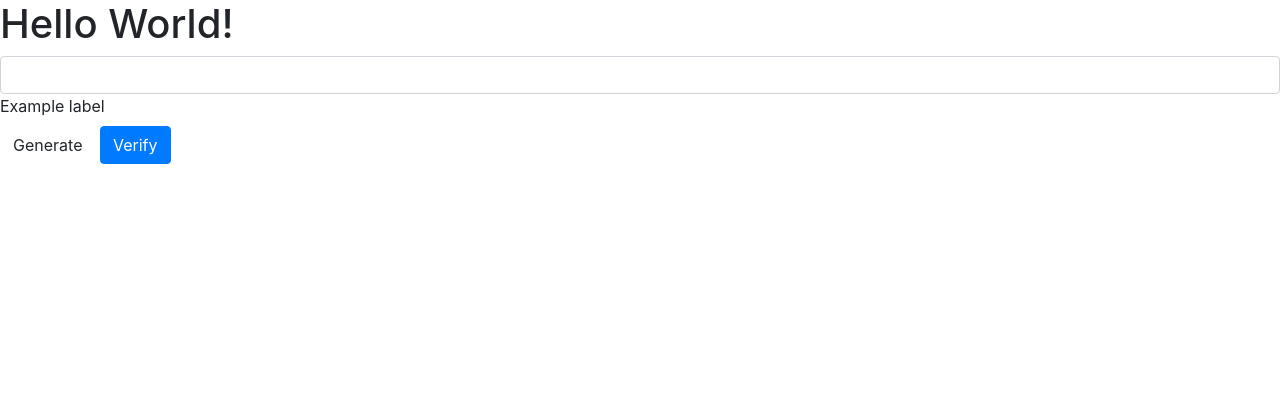
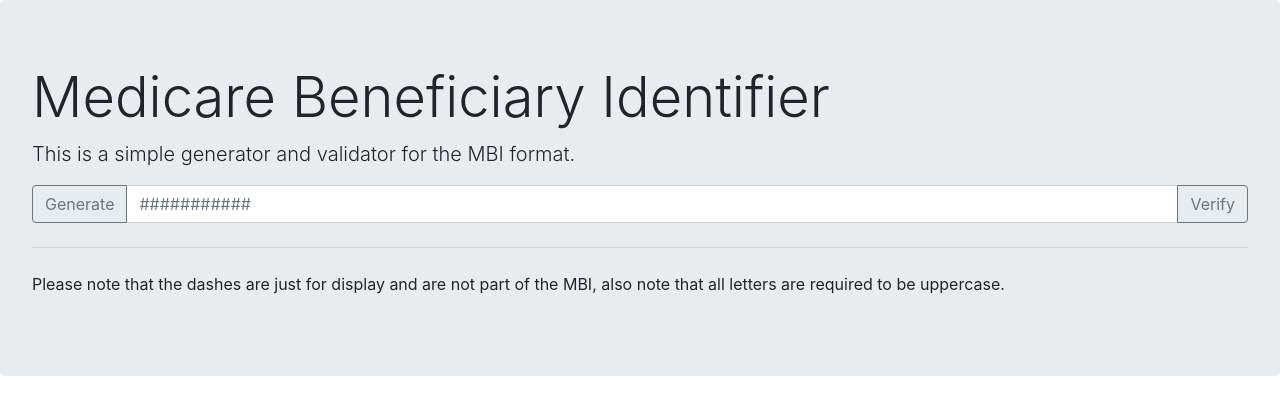
Before and after one commit to ervinMagic/mbi-test, a Flask app: page / in a window 1280 px wide. Shown: the top 415 px of the page. Run offline with Flask 2, Linux system fonts and the light colour scheme; some libraries are stand-ins or nearby versions.

Commit message:
Better validataion, add angular, better errors

```diff
--- a/app.py
+++ b/app.py
@@ -26,6 +26,13 @@ mbiGenerators = {
 
 mbiFormat = ['C', 'A', 'AN', 'N', 'A', 'AN', 'N', 'A', 'A', 'N', 'N']
 
+mbiDesignations = {
+    'C': 'numeric values 1 thru 9',
+    'N': 'numeric values 0 thru 9',
+    'A': 'uppercase alphabetic values A thru Z (minus S, L, O, I, B, Z)',
+    'AN': 'uppercase alpha-numeric values 0 thru 9 and A thru Z (minus S, L, O, I, B, Z)'
+}
+
 @app.route('/generate', methods=['GET'])
 def generate():
     res = ''
@@ -37,21 +44,30 @@ def generate():
 
 
 @app.route('/verify', methods=['POST'])
-def verify(m):
+def verify():
 
-    mbi = m #request.form.get('mbi')
-    print(mbi)
-
-    # https://stackoverflow.com/questions/47683221/regular-expression-for-medicare-mbi-number-format
-    # regexp for quick validation
+    mbi = request.json.get('mbi')
+    resp = {'valid': False}
 
     if mbi:
-        match = re.search(r"^\d(?![SLOIBZ])[A-Z]\d|(?![SLOIBZ])[A-Z]\d(?![SLOIBZ])[A-Z]\d|(?![SLOIBZ])[A-Z]\d(?![SLOIBZ])[A-Z](?![SLOIBZ])[A-Z]\d\d$", mbi)
-        if match is not None:
-            return True
+        # https://stackoverflow.com/questions/47683221/regular-expression-for-medicare-mbi-number-format
+        # regexp for quick validation? Seems to fail with strings that are too short
+        # match = re.search(r"^\d(?![SLOIBZ])[A-Z]\d|(?![SLOIBZ])[A-Z]\d(?![SLOIBZ])[A-Z]\d|(?![SLOIBZ])[A-Z]\d(?![SLOIBZ])[A-Z](?![SLOIBZ])[A-Z]\d\d$", mbi)
+
+        if len(mbi) != len(mbiFormat):
+            resp['valid'] = False
+            resp['error'] = f'The MBI must be exactly {len(mbiFormat)} characters long'
         else:
-            #if it fails iterate char by char to find the issue and return a meaningful message
-            return False
+            resp['valid'] = True
+
+            for i in range(len(mbiFormat)):
+                if mbi[i] not in mbiGenerators[mbiFormat[i]]:
+                    resp['valid'] = False
+                    if 'error' not in resp:
+                        resp['error'] = ''
+                    resp['error'] += f'{i + 1}th characters must be {mbiDesignations[mbiFormat[i]]} '
+
+    return jsonify(resp)
 
 @app.route("/")
 def index():
--- a/static/app.js
+++ b/static/app.js
@@ -1 +1,27 @@
-console.log("foo");
+angular.module('mbiApp', [])
+
+    .config(['$interpolateProvider', function($interpolateProvider) {
+        //change handlebars notation so that angular plays well with flask
+        $interpolateProvider.startSymbol('{[{');
+        $interpolateProvider.endSymbol('}]}');
+    }])
+
+    .controller('mbiCtrl', ['$scope', '$http', function($scope, $http) {
+
+        $scope.generate = function generate() {
+            $http.get('/generate').then(function (r) {
+                $scope.mbi = r.data;
+            })
+        }
+
+        $scope.validate = function validate() {
+            $http.post('/verify', {mbi: $scope.mbi}).then(function (r) {
+                $scope.valid = r.data.valid;
+                $scope.error = r.data.error;
+
+            }, function (err) {
+                $scope.valid = false;
+                $scope.error = err;
+            })
+        }
+    }]);
--- a/templates/base.html
+++ b/templates/base.html
@@ -1,19 +1,41 @@
+<html ng-app="mbiApp">
 <head>
+
+{#    <script src="{{ url_for('static', filename='app.js') }}"></script>#}
+
     <link rel="stylesheet" href="https://stackpath.bootstrapcdn.com/bootstrap/4.3.1/css/bootstrap.min.css" integrity="sha384-ggOyR0iXCbMQv3Xipma34MD+dH/1fQ784/j6cY/iJTQUOhcWr7x9JvoRxT2MZw1T" crossorigin="anonymous">
 </head>
 <body>
-<h1>Hello World!</h1>
-<div>
+<div class="jumbotron" ng-controller="mbiCtrl">
+    <h3 class="display-4">Medicare Beneficiary Identifier</h3>
+    <p class="lead">This is a simple generator and validator for the MBI format.</p>
 
-    <form>
-        <div class="form-outline">
-            <input type="text" id="form1" class="form-control" />
-            <label class="form-label" for="form1">Example label</label>
+    <div class="input-group">
+
+
+        <div class="input-group-prepend">
+            <button class="btn btn-outline-secondary" ng-click="generate()" type="button">Generate</button>
         </div>
-        <button type="button" class="btn">Generate</button>
-        <button type="submit" class="btn btn-primary">Verify</button>
-    </form>
+
+        <input type="text" class="form-control" ng-model="mbi" placeholder="###########" aria-label="Medicare Beneficiary Identifier" aria-describedby="basic-addon2">
+
+        <div class="input-group-append">
+            <button class="btn btn-outline-secondary" type="button" ng-click="validate()">Verify</button>
+        </div>
+    </div>
+
+    <hr class="my-4">
+    <p>Please note that the dashes are just for display and are not part of the MBI, also note that all letters are required to be uppercase.
+    </p>
+    <div class="alert" ng-show="valid !== undefined" ng-class="valid ? 'alert-success' : 'alert-danger'" role="alert" ng-model>
+        This MBI is {[{ valid ? '' : 'not' }]} valid!
+        <br/>
+        {[{ error }]}
+
+    </div>
 
 </div>
-    <script src="/static/app.js"></script>
+<script src="https://ajax.googleapis.com/ajax/libs/angularjs/1.8.2/angular.min.js"></script>
+<script src="/static/app.js"></script>
 </body>
+</html>
```
